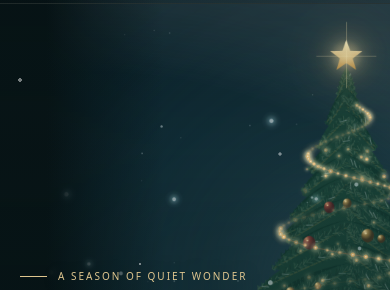
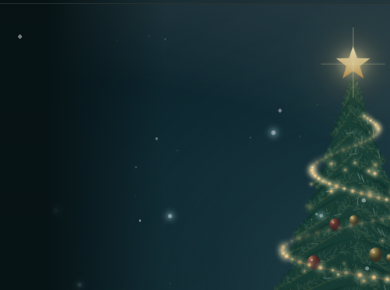
Before and after one commit to cybereun/noel-christmas-screensaver, a plain HTML site: page site/index.html in a window 390 px wide. Shown: the part 62-352 px from the top of the page. Drawn offline with Linux system fonts and the light colour scheme.

Commit message:
Fix homepage first-fold layout

```diff
--- a/site/styles.css
+++ b/site/styles.css
@@ -62,7 +62,8 @@ a:focus-visible { outline: 2px solid var(--gold-bright); outline-offset: 5px; bo
   position: relative;
   display: grid;
   align-items: end;
-  min-height: min(940px, 100svh);
+  min-height: 100vh;
+  min-height: 100svh;
   overflow: hidden;
   isolation: isolate;
   background: #102225;
@@ -161,7 +162,7 @@ a:focus-visible { outline: 2px solid var(--gold-bright); outline-offset: 5px; bo
   .brand-type, .brand-divider { display: none; }
   .main-nav { gap: 18px; font-size: 11px; }
   .nav-download { padding: 9px 12px; }
-  .hero { min-height: min(820px, 96svh); }
+  .hero { min-height: 100vh; min-height: 100svh; }
   .hero-art { object-position: 56% center; }
   .hero-content { width: min(700px, calc(100% - 56px)); margin: 0 auto 104px; }
   .hero-scroll { right: 28px; bottom: 42px; }
@@ -183,7 +184,7 @@ a:focus-visible { outline: 2px solid var(--gold-bright); outline-offset: 5px; bo
   .main-nav { gap: 10px; }
   .main-nav > a:not(.nav-download) { display: none; }
   .nav-download { padding: 8px 10px; font-size: 10px; }
-  .hero { min-height: max(730px, 94svh); }
+  .hero { min-height: max(730px, 100svh); }
   .hero-art { object-position: 62% 48%; }
   .hero-shade { background: linear-gradient(180deg, rgba(4, 14, 16, 0.19) 0%, rgba(5, 16, 18, 0.03) 27%, rgba(5, 16, 18, 0.2) 53%, rgba(6, 18, 20, 0.88) 100%), linear-gradient(90deg, rgba(7, 20, 22, 1) 0%, rgba(7, 20, 22, 1) 12%, rgba(7, 20, 22, 0.55) 24%, transparent 42%); }
   .hero-content { width: calc(100% - 40px); margin-bottom: 112px; }
```
